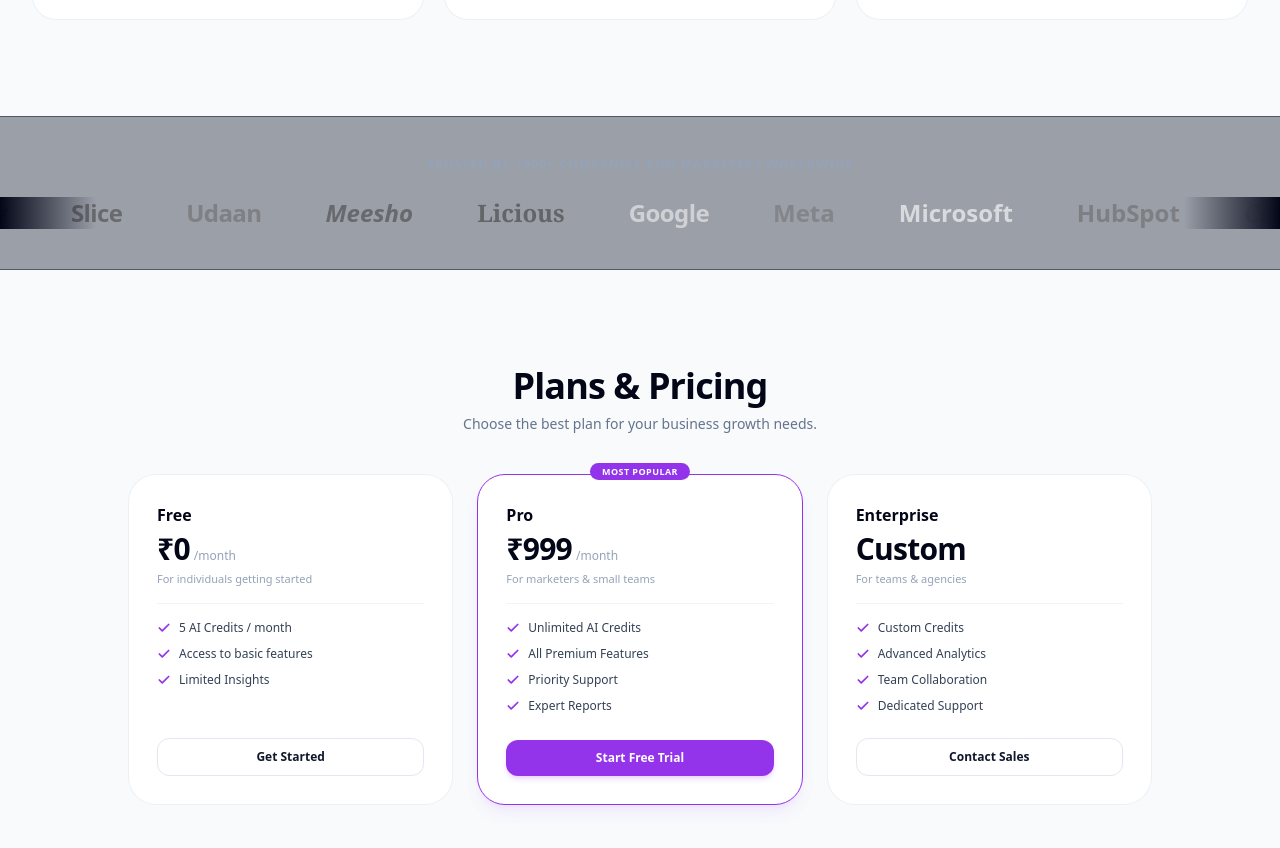
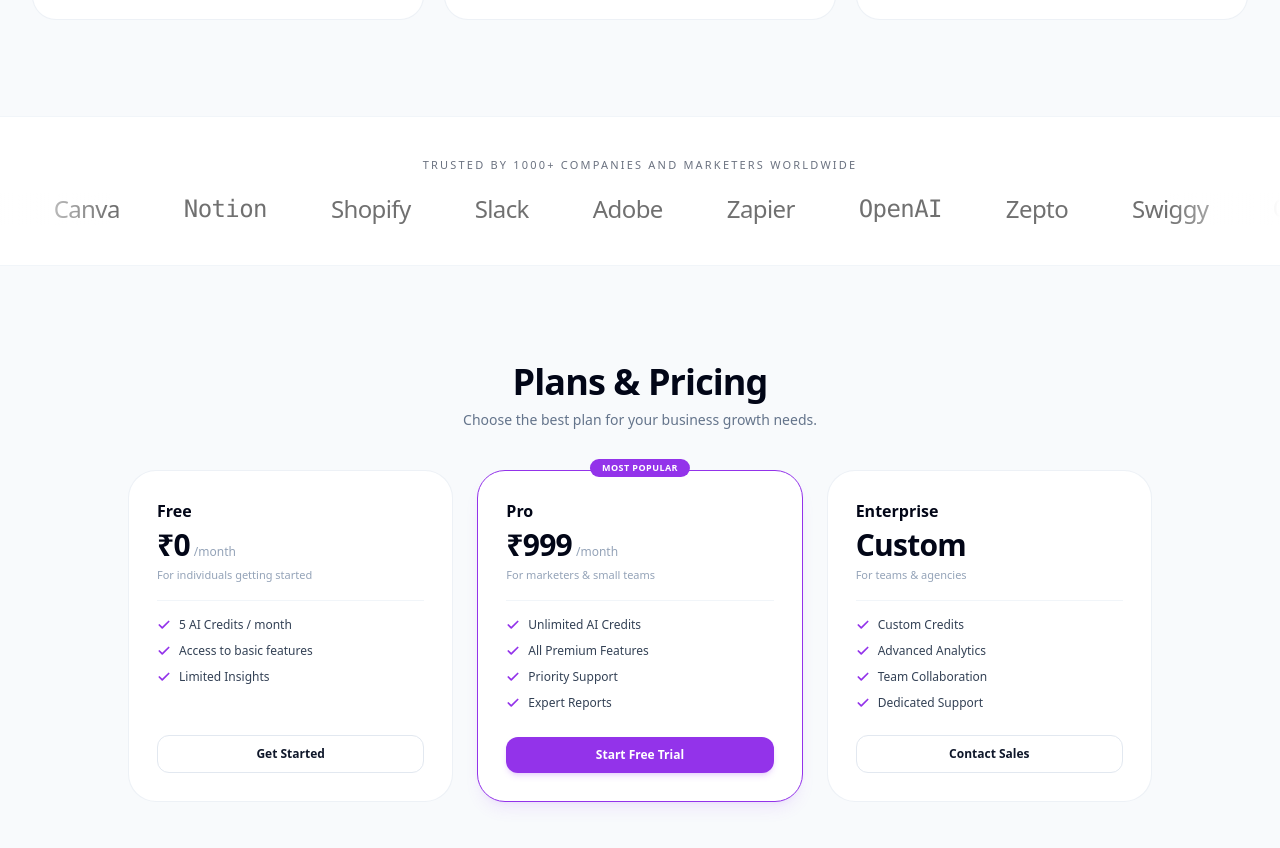
Before and after one commit to dhiva27/marketmind.ai-frontend, a Next.js app: page / in a window 1280 px wide. Shown: the part 2890-3738 px from the top of the page. Built offline with nearby package versions, Linux system fonts and the light colour scheme; no server answers.

Commit message:
style: update MarqueeLogos to pure white background (#FFFFFF) with 40px padding and monochrome black (#111111) 60% opacity logos with 100% hover opacity

```diff
--- a/src/components/landing/MarqueeLogos.tsx
+++ b/src/components/landing/MarqueeLogos.tsx
@@ -5,53 +5,64 @@
 
 export function MarqueeLogos() {
   const logos = [
-    { name: 'Zepto', style: 'font-extrabold tracking-tight text-indigo-600' },
-    { name: 'Swiggy', style: 'font-bold tracking-tight text-amber-500' },
-    { name: 'CRED', style: 'font-mono font-black tracking-widest text-slate-900 dark:text-white' },
-    { name: 'Razorpay', style: 'font-bold italic text-blue-600' },
-    { name: 'Slice', style: 'font-black tracking-tight text-purple-600' },
-    { name: 'Udaan', style: 'font-bold tracking-tight text-emerald-600' },
-    { name: 'Meesho', style: 'font-bold italic text-pink-600' },
-    { name: 'Licious', style: 'font-serif font-bold text-red-600' },
-    { name: 'Google', style: 'font-semibold tracking-tight text-slate-700 dark:text-slate-200' },
-    { name: 'Meta', style: 'font-bold text-blue-500' },
-    { name: 'Microsoft', style: 'font-semibold text-slate-800 dark:text-slate-100' },
-    { name: 'HubSpot', style: 'font-bold text-orange-600' },
-    { name: 'Canva', style: 'font-serif italic font-bold text-teal-500' },
-    { name: 'Notion', style: 'font-mono font-bold text-slate-900 dark:text-white' },
-    { name: 'Shopify', style: 'font-bold text-emerald-500' },
-    { name: 'OpenAI', style: 'font-mono font-bold text-slate-800 dark:text-slate-100' },
+    { name: 'Google', font: 'font-sans font-medium' },
+    { name: 'Meta', font: 'font-sans font-medium' },
+    { name: 'Microsoft', font: 'font-sans font-medium' },
+    { name: 'HubSpot', font: 'font-sans font-medium' },
+    { name: 'Canva', font: 'font-sans font-medium' },
+    { name: 'Notion', font: 'font-mono font-medium' },
+    { name: 'Shopify', font: 'font-sans font-medium' },
+    { name: 'Slack', font: 'font-sans font-medium' },
+    { name: 'Adobe', font: 'font-sans font-medium' },
+    { name: 'Zapier', font: 'font-sans font-medium' },
+    { name: 'OpenAI', font: 'font-mono font-medium' },
+    { name: 'Zepto', font: 'font-sans font-medium' },
+    { name: 'Swiggy', font: 'font-sans font-medium' },
+    { name: 'CRED', font: 'font-mono font-medium' },
+    { name: 'Razorpay', font: 'font-sans font-medium' },
+    { name: 'Slice', font: 'font-sans font-medium' },
+    { name: 'Udaan', font: 'font-sans font-medium' },
+    { name: 'Meesho', font: 'font-sans font-medium' },
+    { name: 'Licious', font: 'font-serif font-medium' },
   ];
 
   return (
-    <section className="py-10 bg-slate-50/80 dark:bg-slate-900/40 border-y border-slate-200/60 dark:border-slate-800/60 overflow-hidden select-none">
-      <div className="max-w-7xl mx-auto px-4 text-center mb-6">
-        <p className="text-xs font-semibold uppercase tracking-widest text-slate-400">
+    <motion.section
+      initial={{ opacity: 0, y: 20 }}
+      whileInView={{ opacity: 1, y: 0 }}
+      viewport={{ once: true }}
+      transition={{ duration: 0.6, ease: [0.16, 1, 0.3, 1] }}
+      className="py-[40px] bg-white border-y border-slate-100 overflow-hidden select-none"
+    >
+      <div className="max-w-7xl mx-auto px-4 text-center mb-5">
+        <p className="text-[11px] font-medium uppercase tracking-[0.2em] text-[#6B7280]">
           Trusted by 1000+ companies and marketers worldwide
         </p>
       </div>
 
       <div className="relative w-full overflow-hidden flex items-center">
-        {/* Fade gradients at edges */}
-        <div className="absolute left-0 top-0 bottom-0 w-24 bg-gradient-to-r from-slate-50 dark:from-slate-950 to-transparent z-10 pointer-events-none" />
-        <div className="absolute right-0 top-0 bottom-0 w-24 bg-gradient-to-l from-slate-50 dark:from-slate-950 to-transparent z-10 pointer-events-none" />
+        {/* Soft edge fade gradients matching pure white background */}
+        <div className="absolute left-0 top-0 bottom-0 w-28 bg-gradient-to-r from-white to-transparent z-10 pointer-events-none" />
+        <div className="absolute right-0 top-0 bottom-0 w-28 bg-gradient-to-l from-white to-transparent z-10 pointer-events-none" />
 
-        {/* Marquee Track */}
+        {/* Infinite Marquee Track */}
         <motion.div
           animate={{ x: ['0%', '-50%'] }}
-          transition={{ duration: 30, repeat: Infinity, ease: 'linear' }}
+          transition={{ duration: 32, repeat: Infinity, ease: 'linear' }}
           className="flex items-center space-x-12 sm:space-x-16 whitespace-nowrap min-w-max"
         >
           {[...logos, ...logos].map((logo, index) => (
             <div
               key={index}
-              className="flex items-center space-x-2 grayscale opacity-70 hover:grayscale-0 hover:opacity-100 transition-all duration-200 cursor-pointer"
+              className="flex items-center text-[#111111] opacity-60 hover:opacity-100 transition-opacity duration-250 cursor-pointer"
             >
-              <span className={`text-xl sm:text-2xl ${logo.style}`}>{logo.name}</span>
+              <span className={`text-xl sm:text-2xl tracking-tight ${logo.font}`}>
+                {logo.name}
+              </span>
             </div>
           ))}
         </motion.div>
       </div>
-    </section>
+    </motion.section>
   );
 }
```
